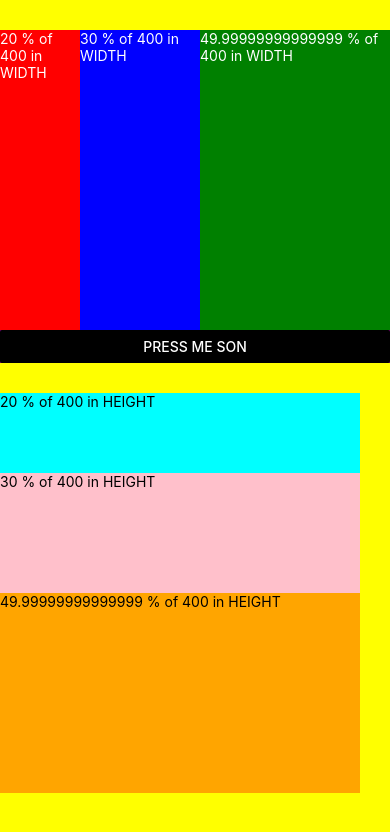
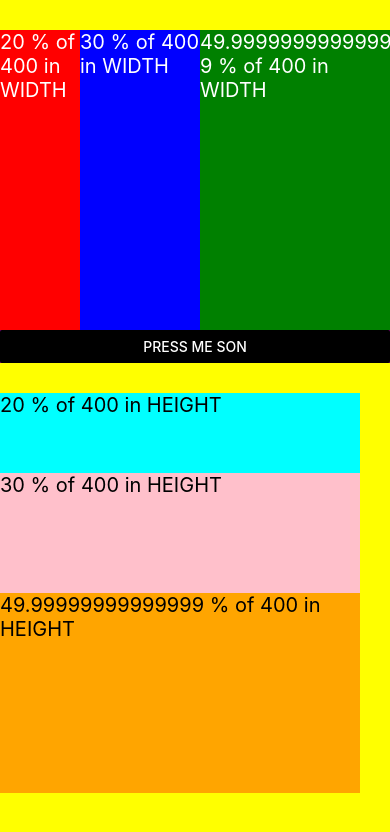
Before and after one commit to DrewIndeed/RN-repack-lazy-loading, a React Native app: screen / in a window 390 px wide. Shown: the top 832 px of the page. Built offline with nearby package versions, Linux system fonts and the light colour scheme.

Commit message:
Adjust fontSize

```diff
--- a/App.js
+++ b/App.js
@@ -16,6 +16,7 @@ const App = () => {
   const testColors1 = ['red', 'blue', 'green'];
   const testColors2 = ['cyan', 'pink', 'orange'];
   const sectionMarginTop = BaseScaler.getWidthBasedTransformValue(30);
+  const sectionFontSize = BaseScaler.getWidthBasedTransformValue(20);
 
   const testViewWidth = BaseScaler.getWidthBasedTransformValue(800);
   const testViewHeight = BaseScaler.getWidthBasedTransformValue(300);
@@ -54,7 +55,7 @@ const App = () => {
                 width: widthsForHorizontal[idx],
                 backgroundColor: testColors1[idx],
               }}>
-              <Text style={{color: 'white'}}>
+              <Text style={{color: 'white', fontSize: sectionFontSize}}>
                 {(widthsForHorizontal[idx] / sumOfTransformValues) * 100} % of{' '}
                 {sumOfTransformValues} in WIDTH
               </Text>
@@ -91,7 +92,7 @@ const App = () => {
                 width: baseWidthForVertival,
                 backgroundColor: testColors2[idx],
               }}>
-              <Text>
+              <Text style={{fontSize: sectionFontSize}}>
                 {(heightsForVertival[idx] / sumOfTransformValues) * 100} % of{' '}
                 {sumOfTransformValues} in HEIGHT
               </Text>
```
